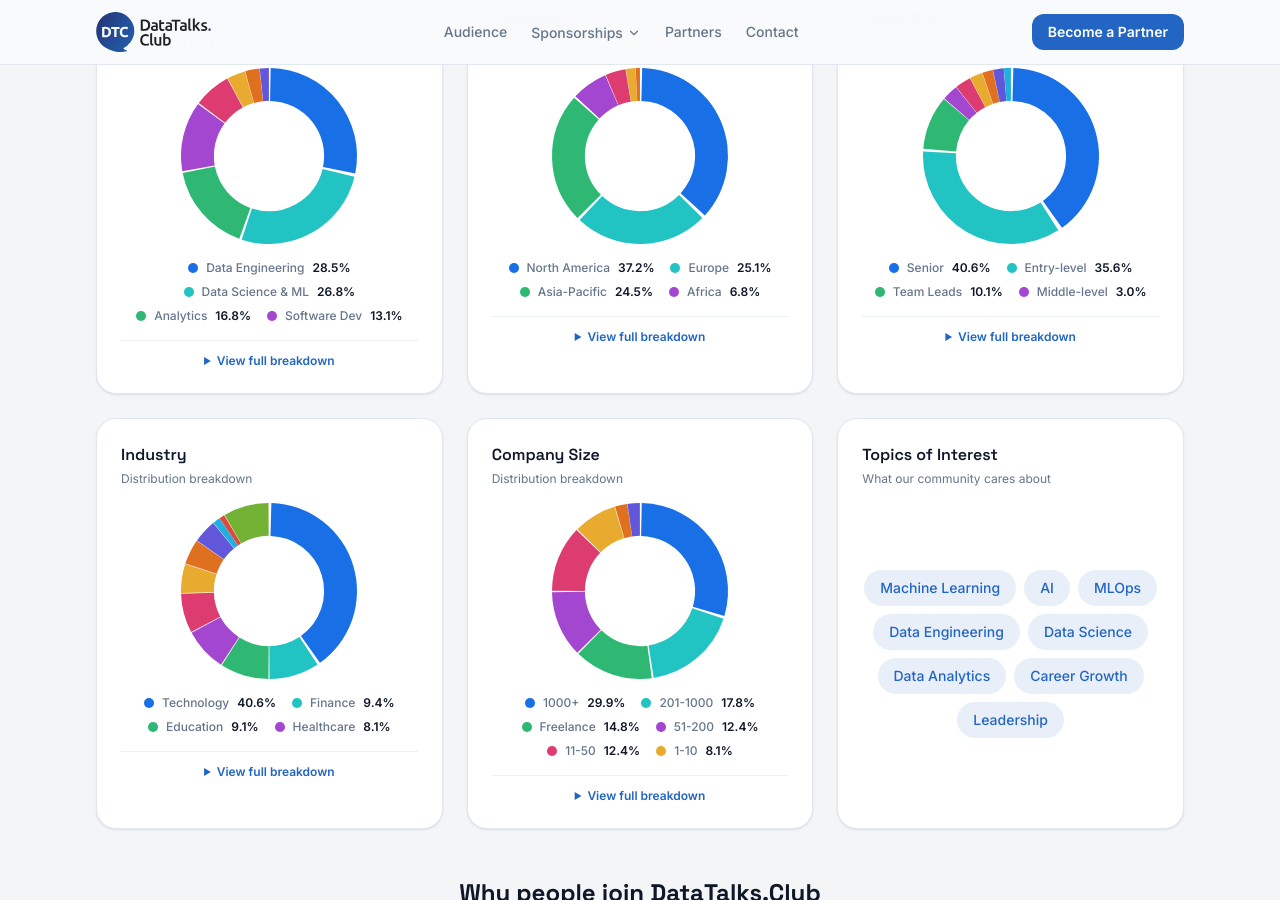
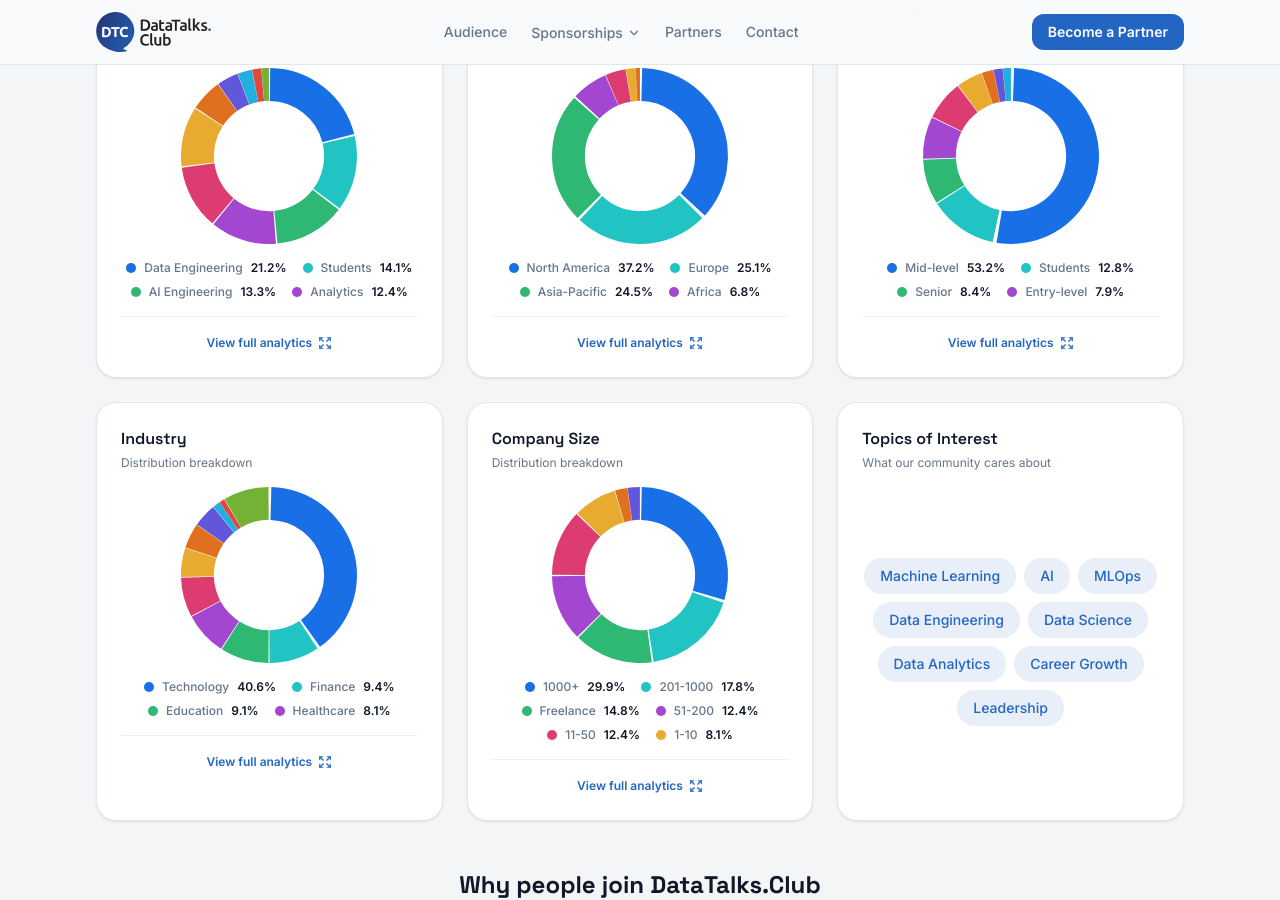
Before and after one commit to DataTalksClub/mediakit, a Jekyll site: the page built from index.html, in a window 1280 px wide and 900 px high, scrolled down 911 px. Built offline with Jekyll 4.4.1, drawn with Linux system fonts in a browser that asks for light colours; nearby versions of some CDN libraries.

Commit message:
Update audience roles and analytics

```diff
--- a/_data/charts.yml
+++ b/_data/charts.yml
@@ -2,14 +2,17 @@
 - title: Job Function
   legend: 4
   data:
-    - { name: Data Engineering, value: 28.5, color: "hsl(215, 80%, 50%)" }
-    - { name: Data Science & ML, value: 26.8, color: "hsl(180, 70%, 45%)" }
-    - { name: Analytics, value: 16.8, color: "hsl(150, 60%, 45%)" }
-    - { name: Software Dev, value: 13.1, color: "hsl(280, 60%, 55%)" }
-    - { name: Management & Consulting, value: 7.0, color: "hsl(340, 70%, 55%)" }
-    - { name: Research & Education, value: 3.4, color: "hsl(40, 80%, 55%)" }
-    - { name: Other, value: 2.7, color: "hsl(25, 75%, 50%)" }
-    - { name: Students, value: 1.7, color: "hsl(245, 65%, 60%)" }
+    - { name: Data Engineering, value: 21.2, color: "hsl(215, 80%, 50%)" }
+    - { name: Students, value: 14.1, color: "hsl(180, 70%, 45%)" }
+    - { name: AI Engineering, value: 13.3, color: "hsl(150, 60%, 45%)" }
+    - { name: Analytics, value: 12.4, color: "hsl(280, 60%, 55%)" }
+    - { name: Software Engineering, value: 12.0, color: "hsl(340, 70%, 55%)" }
+    - { name: Data Science & ML, value: 11.2, color: "hsl(40, 80%, 55%)" }
+    - { name: Other, value: 6.0, color: "hsl(25, 75%, 50%)" }
+    - { name: Leadership, value: 4.0, color: "hsl(245, 65%, 60%)" }
+    - { name: Consulting, value: 2.7, color: "hsl(195, 75%, 50%)" }
+    - { name: Product, value: 1.7, color: "hsl(5, 70%, 55%)" }
+    - { name: Research & Education, value: 1.4, color: "hsl(90, 55%, 45%)" }
 
 - title: Geography
   legend: 4
@@ -25,15 +28,15 @@
 - title: Career Level
   legend: 4
   data:
-    - { name: Senior, value: 40.6, color: "hsl(215, 80%, 50%)" }
-    - { name: Entry-level, value: 35.6, color: "hsl(180, 70%, 45%)" }
-    - { name: Team Leads, value: 10.1, color: "hsl(150, 60%, 45%)" }
-    - { name: Middle-level, value: 3.0, color: "hsl(280, 60%, 55%)" }
-    - { name: Students & Interns, value: 3.0, color: "hsl(340, 70%, 55%)" }
-    - { name: Directors, value: 2.4, color: "hsl(40, 80%, 55%)" }
-    - { name: Freelancers & Entrepreneurs, value: 2.0, color: "hsl(25, 75%, 50%)" }
-    - { name: Other, value: 2.0, color: "hsl(245, 65%, 60%)" }
-    - { name: Executives, value: 1.3, color: "hsl(195, 75%, 50%)" }
+    - { name: Mid-level, value: 53.2, color: "hsl(215, 80%, 50%)" }
+    - { name: Students, value: 12.8, color: "hsl(180, 70%, 45%)" }
+    - { name: Senior, value: 8.4, color: "hsl(150, 60%, 45%)" }
+    - { name: Entry-level, value: 7.9, color: "hsl(280, 60%, 55%)" }
+    - { name: Other, value: 7.4, color: "hsl(340, 70%, 55%)" }
+    - { name: Management, value: 4.9, color: "hsl(40, 80%, 55%)" }
+    - { name: Leadership, value: 2.2, color: "hsl(25, 75%, 50%)" }
+    - { name: Consultants, value: 1.7, color: "hsl(245, 65%, 60%)" }
+    - { name: Founders, value: 1.5, color: "hsl(195, 75%, 50%)" }
 
 - title: Industry
   legend: 4
--- a/_includes/audience.html
+++ b/_includes/audience.html
@@ -27,17 +27,13 @@
           </div>
           {% endfor %}
         </div>
-        <details class="mt-4 pt-3 border-t border-border/60 text-xs">
-          <summary class="font-semibold text-brand-blue cursor-pointer text-center">View full breakdown</summary>
-          <div class="space-y-2 mt-3">
-            {% for item in chart.data %}
-            <div class="flex items-center justify-between gap-2">
-              <span class="text-muted-foreground">{{ item.name }}</span>
-              <span class="text-foreground font-semibold">{{ item.value }}%</span>
-            </div>
-            {% endfor %}
-          </div>
-        </details>
+        <div class="mt-4 pt-3 border-t border-border/60 text-center">
+          <button type="button" data-audience-modal-open data-chart-index="{{ forloop.index0 }}"
+            class="inline-flex items-center gap-1.5 text-xs font-semibold text-brand-blue hover:text-brand-blue-dark transition-colors">
+            View full analytics
+            <i data-lucide="expand" class="w-3.5 h-3.5"></i>
+          </button>
+        </div>
       </div>
       {% endfor %}
 
@@ -51,6 +47,22 @@
             {% endfor %}
           </div>
         </div>
+      </div>
+    </div>
+
+    <div id="audience-modal" class="fixed inset-0 z-[70] hidden items-center justify-center p-4" role="dialog" aria-modal="true" aria-labelledby="audience-modal-title">
+      <div data-audience-modal-backdrop class="absolute inset-0 bg-brand-navy/70 backdrop-blur-sm"></div>
+      <div class="relative w-full max-w-xl max-h-[85vh] overflow-y-auto rounded-2xl bg-card border border-border shadow-2xl p-6 sm:p-8">
+        <button type="button" id="audience-modal-close" aria-label="Close audience analytics"
+          class="absolute top-4 right-4 w-9 h-9 rounded-full bg-secondary hover:bg-muted flex items-center justify-center transition-colors">
+          <i data-lucide="x" class="w-4 h-4 text-foreground"></i>
+        </button>
+        <div class="pr-10">
+          <span class="tag mb-3">Audience Analytics</span>
+          <h3 id="audience-modal-title" class="text-xl sm:text-2xl font-bold text-foreground"></h3>
+          <p class="text-sm text-muted-foreground mt-1">Complete percentage breakdown</p>
+        </div>
+        <div id="audience-modal-items" class="grid sm:grid-cols-2 gap-2 mt-6"></div>
       </div>
     </div>
 
--- a/assets/js/main.js
+++ b/assets/js/main.js
@@ -57,6 +57,65 @@
       });
       document.addEventListener("keydown", function (e) {
         if (e.key === "Escape") closeLightbox();
+      });
+    }
+
+    // ---- Audience analytics modal ----
+    var audienceModal = document.getElementById("audience-modal");
+    var audienceModalTitle = document.getElementById("audience-modal-title");
+    var audienceModalItems = document.getElementById("audience-modal-items");
+    var audienceModalClose = document.getElementById("audience-modal-close");
+    var audienceModalBackdrop = audienceModal && audienceModal.querySelector("[data-audience-modal-backdrop]");
+    var audienceModalPreviousFocus = null;
+    if (audienceModal && audienceModalTitle && audienceModalItems && Array.isArray(window.CHART_DATA)) {
+      var closeAudienceModal = function () {
+        audienceModal.classList.add("hidden");
+        audienceModal.classList.remove("flex");
+        document.body.style.overflow = "";
+        if (audienceModalPreviousFocus) audienceModalPreviousFocus.focus();
+      };
+      document.querySelectorAll("[data-audience-modal-open]").forEach(function (button) {
+        button.addEventListener("click", function () {
+          var idx = parseInt(button.getAttribute("data-chart-index"), 10);
+          var chart = window.CHART_DATA[idx];
+          if (!chart) return;
+
+          audienceModalTitle.textContent = chart.title;
+          audienceModalItems.textContent = "";
+          chart.data.forEach(function (item) {
+            var row = document.createElement("div");
+            row.className = "flex items-center justify-between gap-3 rounded-xl bg-secondary/70 px-3 py-2.5";
+
+            var label = document.createElement("div");
+            label.className = "flex items-center gap-2 min-w-0";
+            var marker = document.createElement("span");
+            marker.className = "w-2.5 h-2.5 rounded-full flex-shrink-0";
+            marker.style.backgroundColor = item.color;
+            var name = document.createElement("span");
+            name.className = "text-sm text-muted-foreground";
+            name.textContent = item.name;
+            label.appendChild(marker);
+            label.appendChild(name);
+
+            var value = document.createElement("span");
+            value.className = "text-sm font-semibold text-foreground flex-shrink-0";
+            value.textContent = Number(item.value).toFixed(1) + "%";
+            row.appendChild(label);
+            row.appendChild(value);
+            audienceModalItems.appendChild(row);
+          });
+
+          audienceModalPreviousFocus = button;
+          audienceModal.classList.remove("hidden");
+          audienceModal.classList.add("flex");
+          document.body.style.overflow = "hidden";
+          if (audienceModalClose) audienceModalClose.focus();
+        });
+      });
+      if (audienceModalClose) audienceModalClose.addEventListener("click", closeAudienceModal);
+      if (audienceModalBackdrop) audienceModalBackdrop.addEventListener("click", closeAudienceModal);
+      document.addEventListener("keydown", function (e) {
+        if (e.key === "Escape" && !audienceModal.classList.contains("hidden")) closeAudienceModal();
       });
     }
 
```
